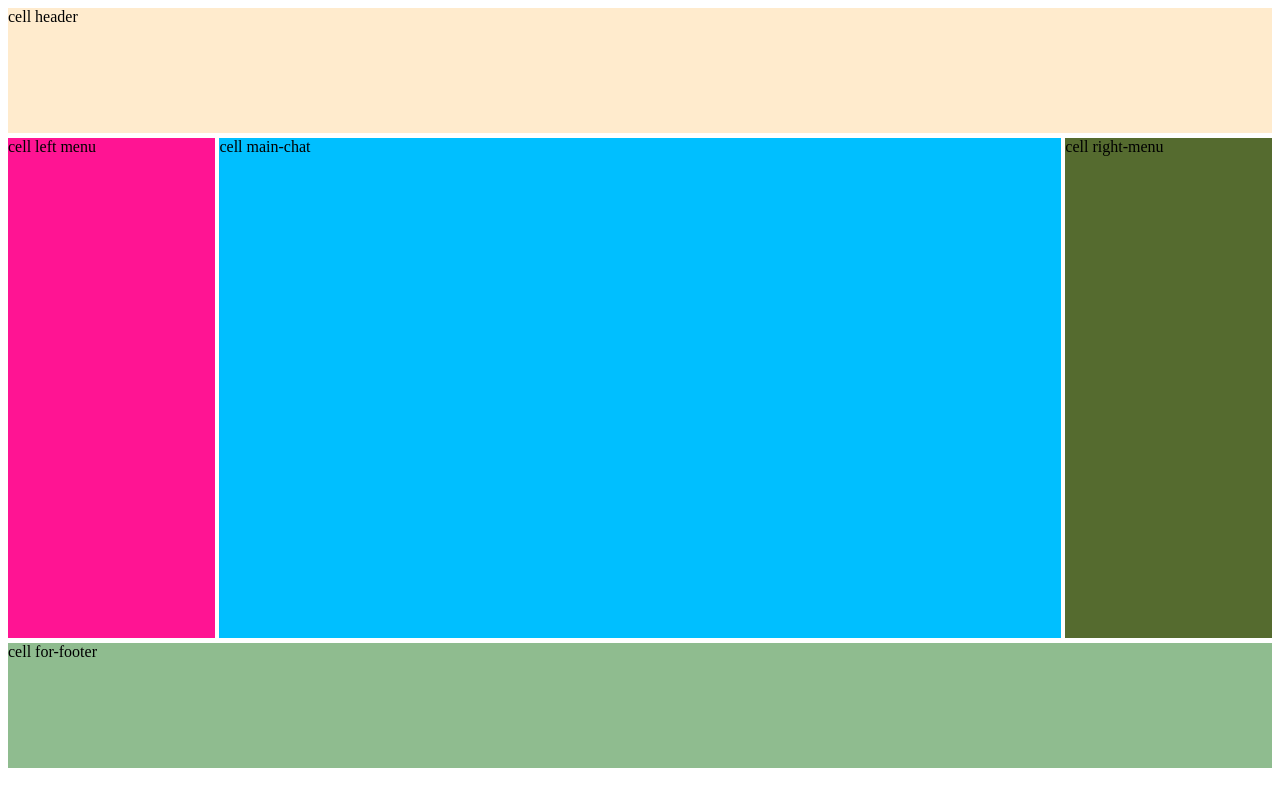
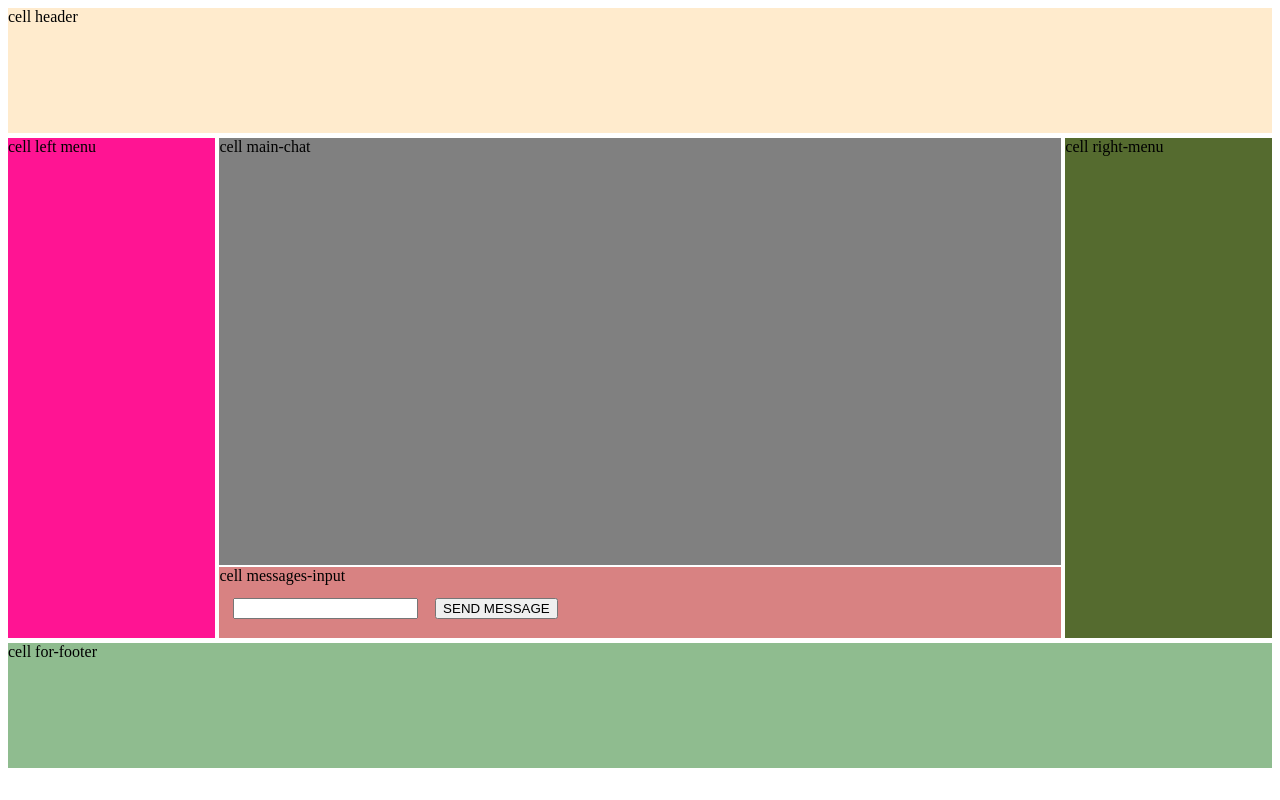
Before and after one commit to originaldon/nodemandatorychat, a website: page public/components/layout.html in a window 1280 px wide. Drawn offline with Linux system fonts and the light colour scheme; files that its build step writes are made by us from their sources.

Commit message:
second commit

```diff
--- a/public/components/layout.css
+++ b/public/components/layout.css
@@ -20,9 +20,21 @@
     background-color: deeppink;
 }
 
+.main-area {
+    grid-column: 2/6;
+    display: grid;
+    grid-template-rows: 6fr 1fr;
+    grid-gap: 0.1em;
+}
+
 .main-chat {
-    grid-column: 2/6;
-    background-color: deepskyblue;
+    grid-column: span;
+    background-color: grey;
+}
+
+.message-input {
+    grid-column: span;
+    background-color: rgb(216, 130, 130);
 }
 
 .right-menu {
@@ -34,3 +46,12 @@
     grid-column: 1/7;
     background-color: darkseagreen;
 }
+
+.text-input {
+    margin: 1em;
+}
+
+.text-input .textarea {
+    width: 200px;
+    height: 20px;
+}
--- a/public/components/layout.html
+++ b/public/components/layout.html
@@ -15,8 +15,17 @@
         <div class="cell left-menu">
             cell left menu
         </div>
-        <div class="cell main-chat">
-            cell main-chat
+        <div class="cell main-area">
+                <div class="cell main-chat">
+                        cell main-chat
+                    </div>
+            <div class="cell message-input">
+                cell messages-input
+                <form>
+                    <input class="text-input" type="text-area"/>
+                    <button>SEND MESSAGE</button>
+                </form>
+            </div>
         </div>
         <div class="cell right-menu">
             cell right-menu
```
